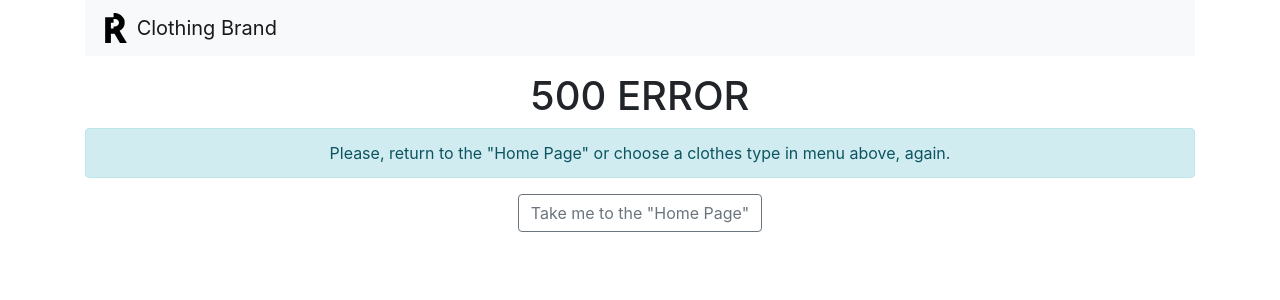
After one commit to yaroslavkorenskoy/junior_test_assignment, a Flask app: template templates/error.html in a window 1280 px wide. The commit adds this page. Shown: the top 300 px of the page. Run offline with Flask 2, Linux system fonts and the light colour scheme; the template is opened without the code that fills it, so the values that code supplies are empty; some libraries are stand-ins or nearby versions.

Commit message:
v1.3
Simple decoration for text and buttons

```diff
--- a/app.py
+++ b/app.py
@@ -24,11 +24,17 @@ def render_page(unit_type):
 #Render simple ERROR page
 @app.errorhandler(404)
 def render_not_found(error):
-    return "Sorry, error 404."
+    return render_template('error.html',
+                           title=title,
+                           unit_type=unit_type,
+                           error=error)
 
 @app.errorhandler(500)
 def render_server_error(error):
-    return "Sorry, error 500. Something gone wrong, PLEASE RELOAD THIS PAGE."
+    return render_template('error.html',
+                           title=title,
+                           unitlist=unitList,
+                           error=error)
 
 # Launch server
 if __name__ == '__main__':
--- /dev/null
+++ b/templates/error.html
@@ -0,0 +1,23 @@
+{% extends 'base.html' %}
+
+{% block main %}
+<main class="container mt-3 text-center">
+
+    {% if error == 404 %}
+    <h1 class="text-center">404 ERROR</h1>
+    <div class="alert alert-info text-center" role="alert">
+        Please, return to the "Home Page" or choose a clothes type in menu above, again.
+    </div>
+    <a class="btn btn-outline-secondary" href="/" role="button">Take me to the "Home Page"</a>
+    {% else %}
+    <h1 class="text-center">500 ERROR</h1>
+    <div class="alert alert-info text-center" role="alert">
+        Please, return to the "Home Page" or choose a clothes type in menu above, again.
+    </div>
+    <a class="btn btn-outline-secondary" href="/" role="button">Take me to the "Home Page"</a>
+    {% endif %}
+
+
+</main>
+
+{% endblock %}̊
```
Also changed, not shown: templates/index.html (+9 -6 lines), 1 other file.
